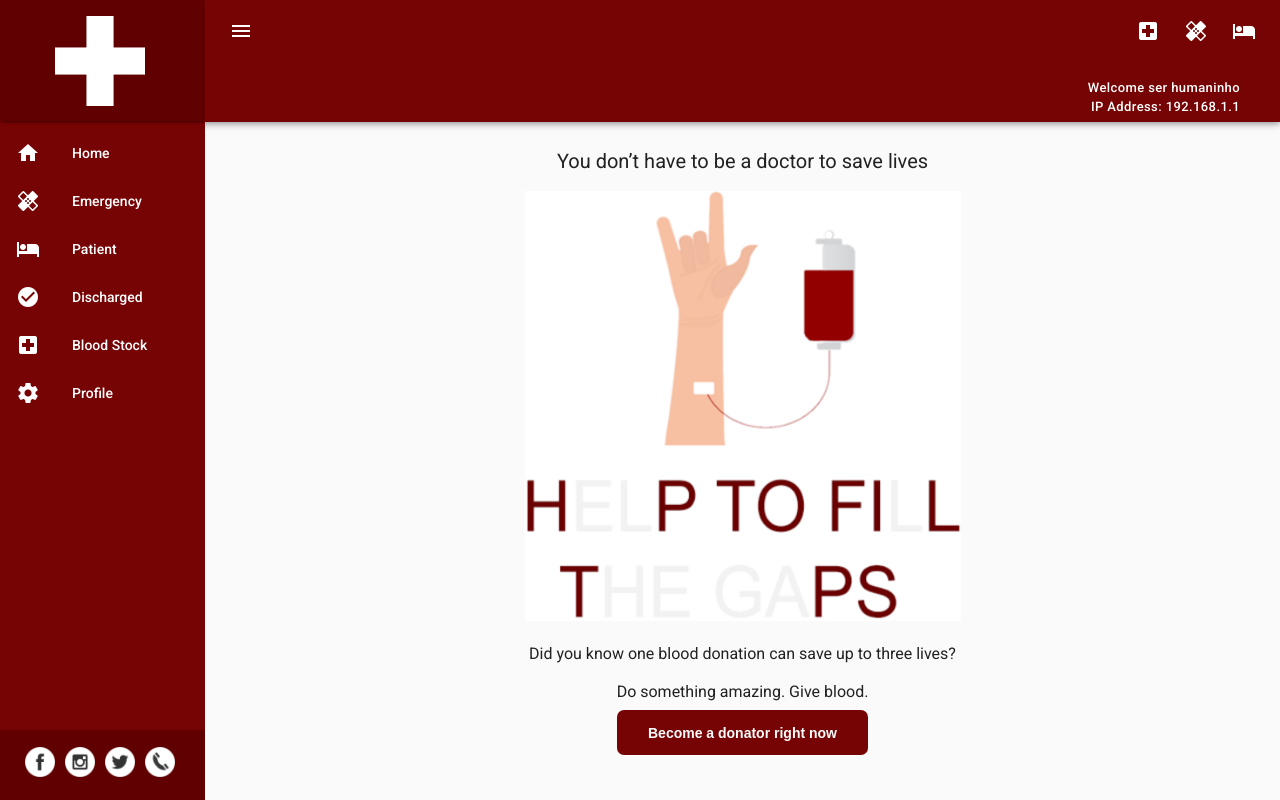
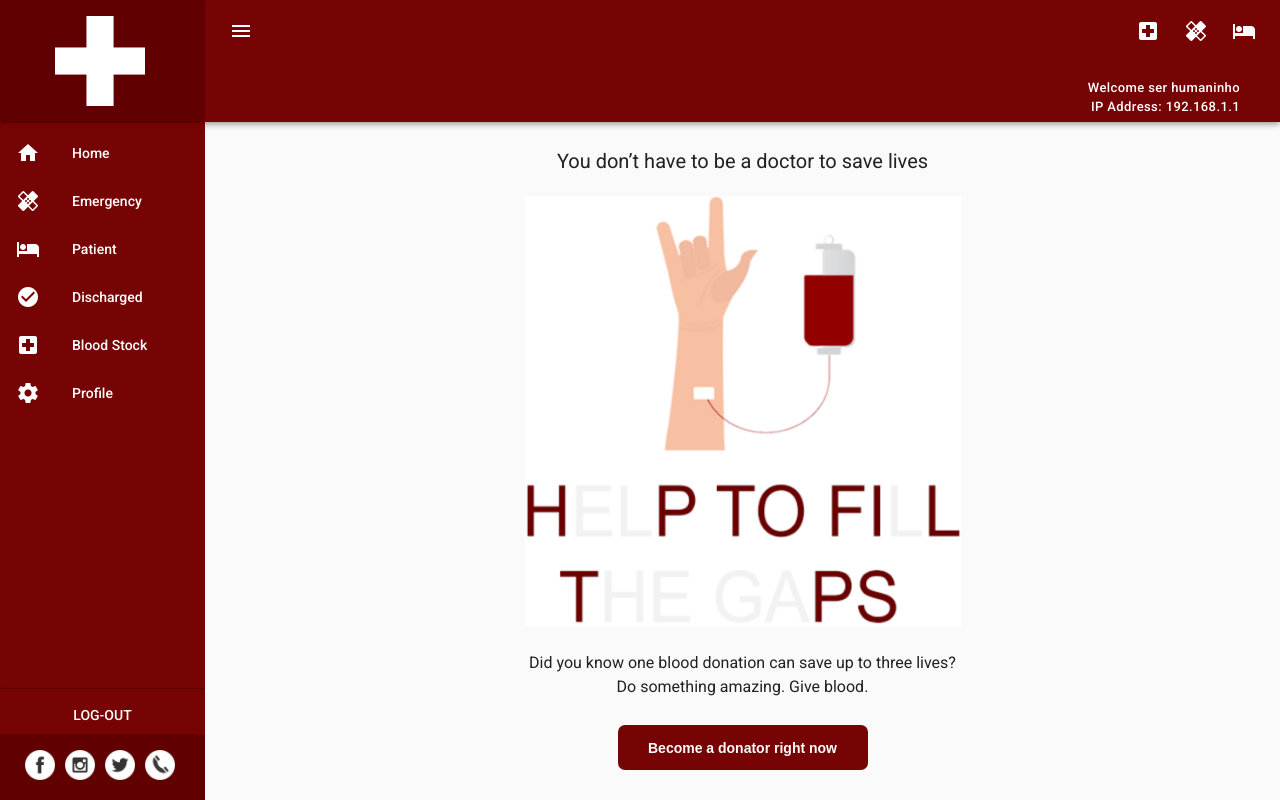
Before and after one commit to Hiaggo/Node-Project-Front, a Vue app: page /home in a window 1280 px wide. Built offline with nearby package versions, Linux system fonts and the light colour scheme.

Commit message:
finalizacao do home.vue

```diff
--- a/src/components/home.vue
+++ b/src/components/home.vue
@@ -106,7 +106,17 @@
           </v-list-tile-content>
         </v-list-tile>
 
-        <v-footer color="#600000" height=70px dark fixed >
+
+
+        <v-footer color="#600000" height=112px dark fixed >
+          <v-card dark height="110px" width="205px" tile color="#770404">
+            <v-card-actions>
+              <v-btn block href="/" flat >Log-out</v-btn>
+            </v-card-actions>
+          </v-card>
+        </v-footer>
+
+        <v-footer color="#600000" height=65px dark fixed >
           <v-card flat tile color="#600000">
             <v-card-text height=100% class="pt-3 ml-1">
               <img class="mouse-opacidade" id="social-icon" src="@/assets/facebook.png" alt="">
@@ -131,12 +141,10 @@
           <img height=430px  width=436px src="@/assets/help-to-fill.png" alt="">
           </v-flex>
 
-          <v-flex text-xs-center style=" font-size: 16px";>Did you know one blood donation can save up to three lives?
+          <v-flex text-xs-center style=" font-size: 16px";>Did you know one blood donation can save up to three lives?<br>Do something amazing. Give blood.
           </v-flex>
 
-          <v-flex text-xs-center style=" font-size: 16px";>Do something amazing. Give blood.
-
-          <v-btn dark href="/login" target="_blank" depressed :loading="loading" id="btn-login" class="px-0" block color="#770404" @click="loader = 'loading'">Become a donator right now</v-btn>
+          <v-btn dark href="/" target="_blank" depressed :loading="loading" id="btn-login" style="width:250px" color="#770404" @click="loader = 'loading'">Become a donator right now</v-btn>
 
           </v-flex>
         </v-layout>
```
